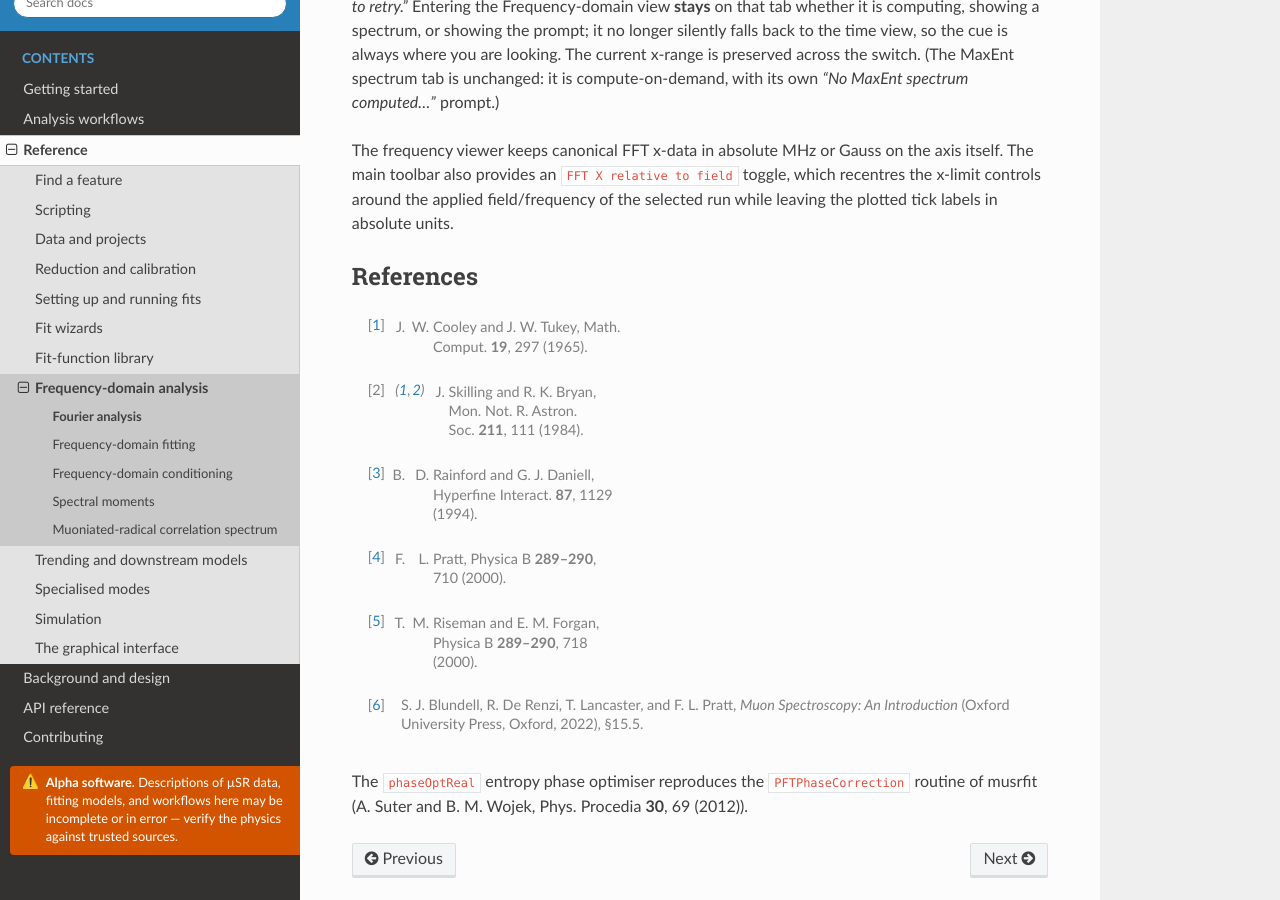
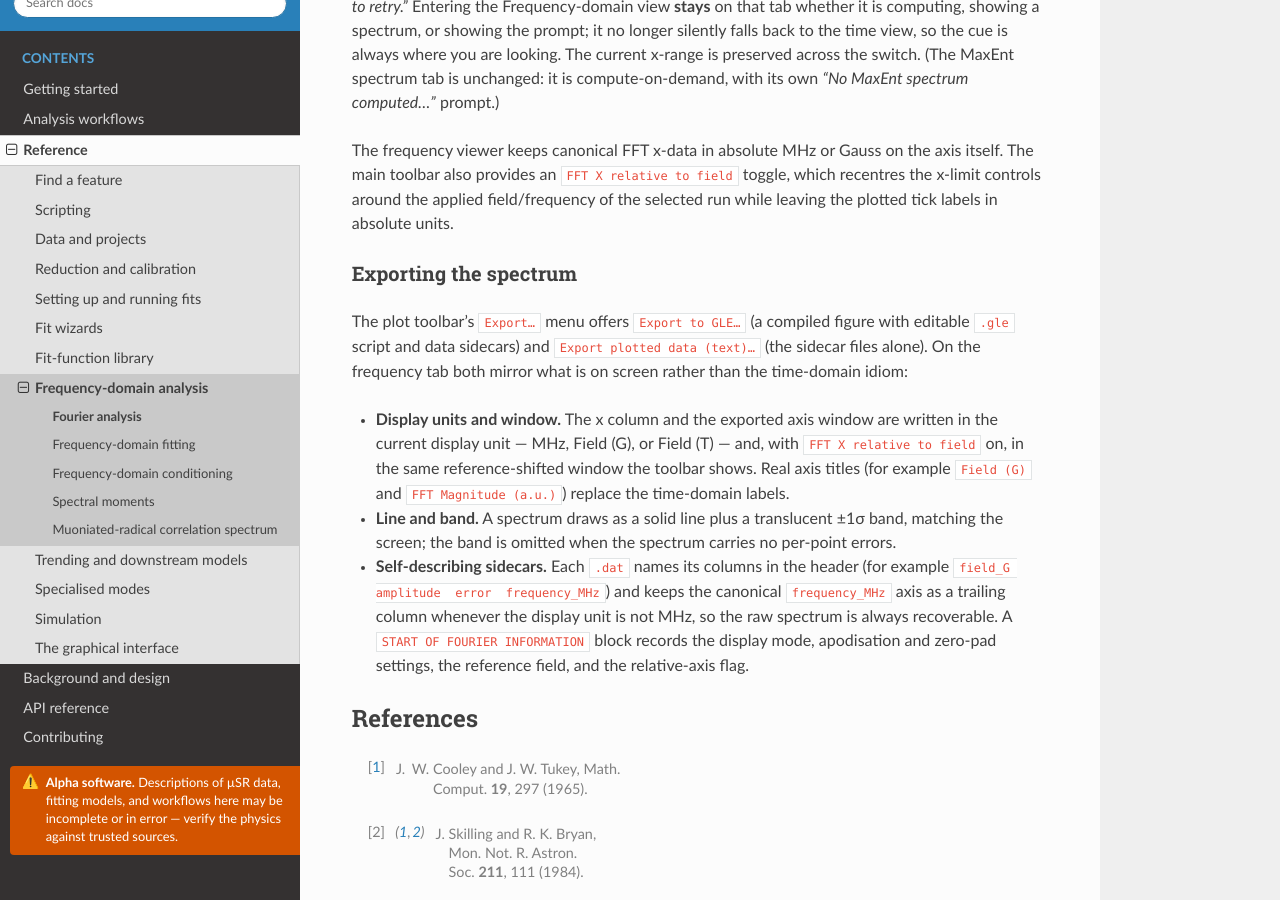
Before and after one commit to BenHuddart/asymmetry, a Sphinx documentation site: the page built from docs/reference/fourier_analysis.rst, in a window 1280 px wide and 900 px high, scrolled down 20663 px. Built offline with Sphinx 7.4.7 and the Read the Docs theme 3.1.0, drawn with Linux system fonts in a browser that asks for light colours.

Commit message:
Document frequency-view spectrum export
Add an "Exporting the spectrum" subsection to the Fourier reference (display
units and window, line + band idiom, self-describing sidecars, Fourier
provenance header) and a changelog entry.

Co-Authored-By: Claude Fable 5 <noreply@anthropic.com>

```diff
--- a/docs/reference/fourier_analysis.rst
+++ b/docs/reference/fourier_analysis.rst
@@ -982,6 +982,29 @@ toggle, which recentres the x-limit controls around the applied
 field/frequency of the selected run while leaving the plotted tick labels in
 absolute units.
 
+Exporting the spectrum
+~~~~~~~~~~~~~~~~~~~~~~~~
+
+The plot toolbar's ``Export…`` menu offers ``Export to GLE…`` (a compiled
+figure with editable ``.gle`` script and data sidecars) and ``Export plotted
+data (text)…`` (the sidecar files alone). On the frequency tab both mirror what
+is on screen rather than the time-domain idiom:
+
+- **Display units and window.** The x column and the exported axis window are
+  written in the current display unit — MHz, Field (G), or Field (T) — and, with
+  ``FFT X relative to field`` on, in the same reference-shifted window the
+  toolbar shows. Real axis titles (for example ``Field (G)`` and
+  ``FFT Magnitude (a.u.)``) replace the time-domain labels.
+- **Line and band.** A spectrum draws as a solid line plus a translucent ±1σ
+  band, matching the screen; the band is omitted when the spectrum carries no
+  per-point errors.
+- **Self-describing sidecars.** Each ``.dat`` names its columns in the header
+  (for example ``field_G  amplitude  error  frequency_MHz``) and keeps the
+  canonical ``frequency_MHz`` axis as a trailing column whenever the display
+  unit is not MHz, so the raw spectrum is always recoverable. A
+  ``START OF FOURIER INFORMATION`` block records the display mode, apodisation
+  and zero-pad settings, the reference field, and the relative-axis flag.
+
 References
 ----------
 
```
Also changed, not shown: CHANGELOG.md (+22 -0 lines).
